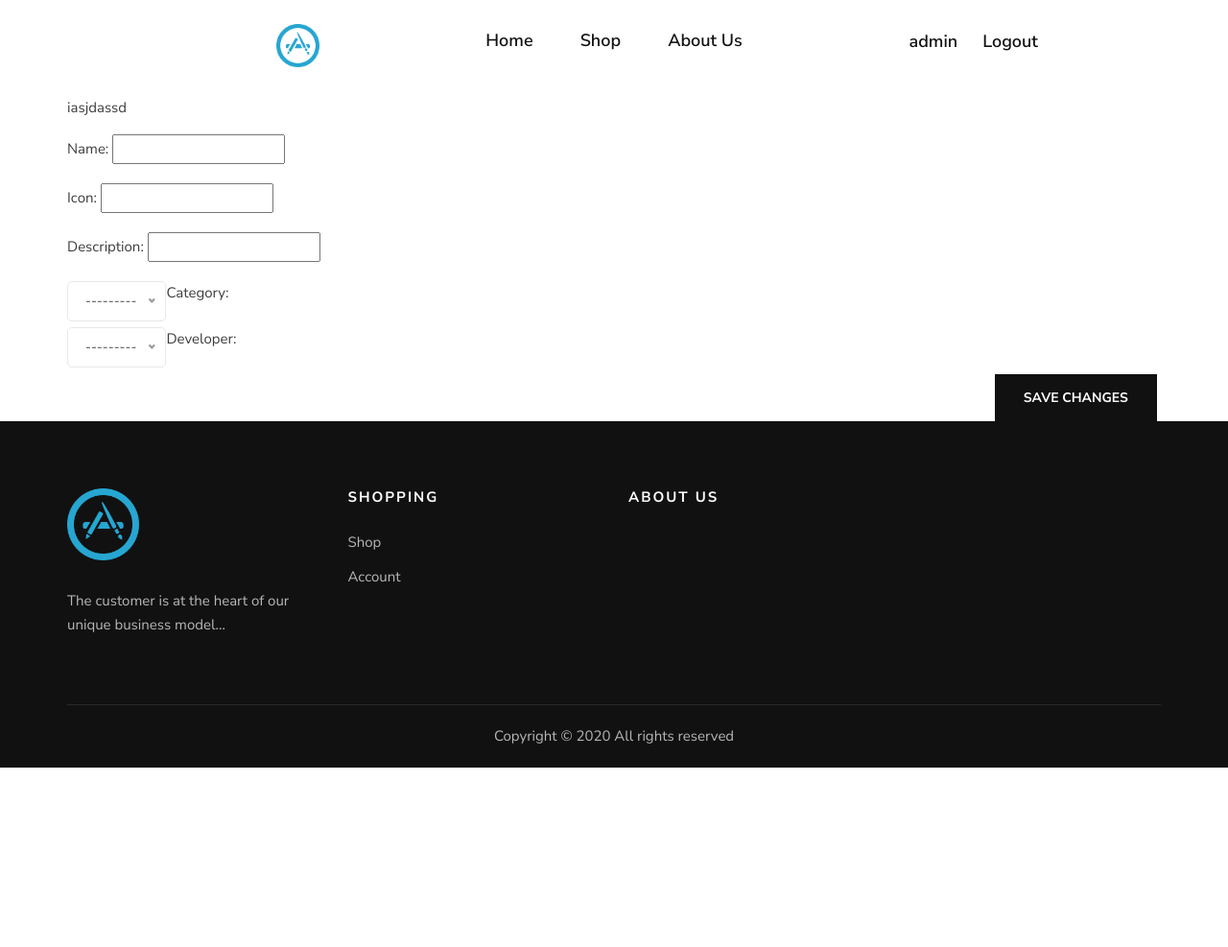
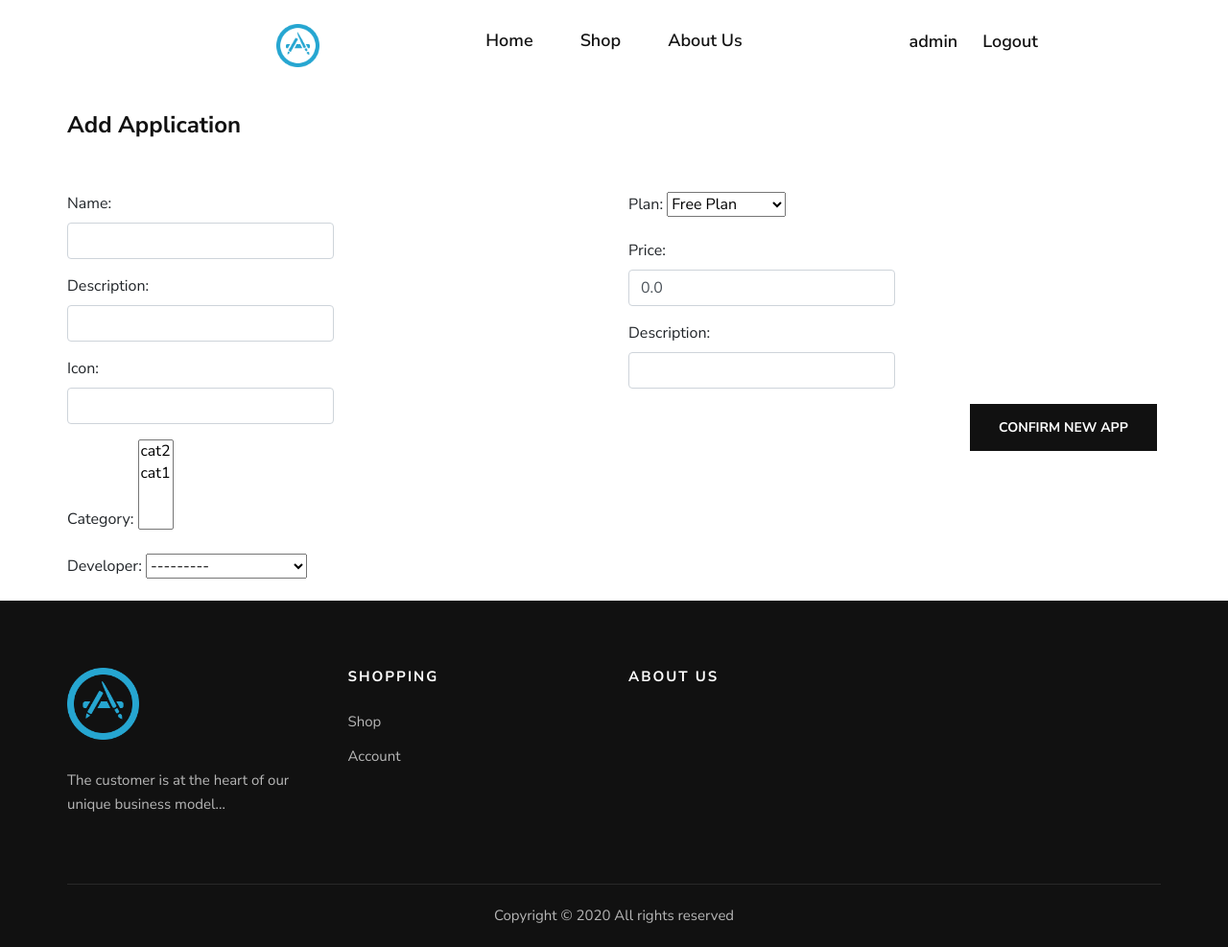
Before and after one commit to hugofpaiva/tpw-p1, a Django app: page /admin/apps/addApp in a window 1280 px wide. Shown: the whole page at 96% size. Before the commit the page ends 800 px from the top, so only its background shows below. Run offline with Django 3.2, Linux system fonts and the light colour scheme; a user stored in the database is signed in; data comes from the database, SQL or seed files in the repository; both versions use the stored data as it was after the commit; some libraries are stand-ins or nearby versions.

Commit message:
started form add product

```diff
--- a/webproj/app/forms.py
+++ b/webproj/app/forms.py
@@ -72,9 +72,18 @@ class AddBalanceForm(forms.Form):
     balance = forms.DecimalField(max_value=200)
 
 
-class AddProductForm(forms.Form):
-    name= forms.CharField(max_length=50)
-    icon=forms.URLField()
-    description=forms.CharField(max_length=50)
-    category=forms.ModelChoiceField(queryset=Category.objects.all())
-    developer=forms.ModelChoiceField(queryset=Developer.objects.all())
+class AddProductForm(forms.ModelForm):
+    class Meta:
+        model = Product
+        fields = ['name', 'description', 'icon', 'category','developer']
+        widgets = {
+            'name': forms.TextInput(attrs={'class': 'form-control'}),
+            'description':forms.TextInput(attrs={'class': 'form-control'}),
+            'icon':forms.URLInput(attrs={'class': 'form-control'})
+        }
+
+class AddPricingPlan(forms.Form):
+    prod = forms.IntegerField(required=False)
+    plan=forms.ChoiceField(choices=Product_Pricing_Plan.plans)
+    price = forms.DecimalField(max_digits=5,decimal_places=2,initial=0.00 ,widget=forms.NumberInput(attrs={'class': 'form-control'}))
+    description = forms.CharField(max_length=50,widget=forms.TextInput(attrs={'class': 'form-control'}))
--- a/webproj/app/templates/addapp.html
+++ b/webproj/app/templates/addapp.html
@@ -2,19 +2,55 @@
 {% load  static %}
 {% block content %}
 <div class="container" style="justify-content: center">
-        <p class="ok">iasjdassd</p>
+        {% if  error is not None %}
+       <div class="alert alert-danger" role="alert">
+            {{ error  }}
+        </div>
+    {% endif %}
+    {% if  success is not None %}
+       <div class="alert alert-success" role="alert">
+            {{ success }}
+        </div>
+    {% endif %}
+        <h4 class="font-weight-bold py-3 mb-4">
+      Add Application
+    </h4>
+    <div class="row">
+        <div class="col-lg-6">
         <form method="post">
                 {% csrf_token %}
             {% for field in form %}
                 <p>
+                <div class="form-group" style="width: 50%">
                 {{ field.label_tag }}
                 {{ field }}
+                </div>
                 </p>
             {% endfor %}
-                <div class="text-right mt-3">
-                    <button type="submit" class="site-btn">Save changes</button>&nbsp;
+
+        </div>
+    <div class="col-lg-6">
+        {% for field in form_plan %}
+                {% if field.name == 'prod' %}
+                    {{ field.has_hidden }}
+                      <p style="color: red">{{ field.errors}}</p>
+                {% else %}
+
+                <p>
+                <div class="form-group" style="width: 50%">
+                {{ field.label_tag }}
+                {{ field }}
+                  <p style="color: red">{{ field.errors}}</p>
                 </div>
-                </form>
+                </p>
+                {% endif %}
+            {% endfor %}
+      <div class="text-right mt-3">
+                    <button type="submit" class="site-btn">Confirm new App</button>&nbsp;
+      </div>
+    </form>
+        </div>
+    </div>
 
 </div>
 
@@ -23,9 +59,9 @@
 {% block javascript %}
 
         <script>
-        console.log("ok")
-        $().ready(function (){
-            alert("DANIEL GAY")
+        console.log($)
+        $(document).ready(function (){
+             $('select').niceSelect("destroy")
         })
 
     </script>
--- a/webproj/app/views.py
+++ b/webproj/app/views.py
@@ -4,7 +4,7 @@ from django.core.paginator import Paginator
 from django.db.models import Min, Avg, Count
 import math
 
-
+from django.forms import ModelForm
 
 from app.filters import ProductFilter
 from app.forms import *
@@ -503,18 +503,29 @@ def addApp(request):
         data={}
         if request.method == 'POST':
             form=AddProductForm(request.POST)
-            data['form']=form
-            if form.is_valid():
-                name=form.cleaned_data['name']
-                icon=form.cleaned_data['icon']
-                description=form.cleaned_data['description']
-                prod = Product(name=name,icon=icon,description=description)
-                prod.category,prod.developer=form.cleaned_data['category'],form.cleaned_data['developer']
-                prod.save()
-                data['success']='Sucessing adding new App!'
+            form_plan=AddPricingPlan(request.POST)
+            data['form'] = form
+            data['form_plan']=form_plan
+            if form.is_valid() and form_plan.is_valid():
+                print(form_plan.cleaned_data)
+                if form_plan.cleaned_data['price']>0.00 and form_plan.cleaned_data['plan'] =='FREE':
+                    data['error'] = "You cannot add Price to a Free plan Type!"
+                elif form_plan.cleaned_data['price']== 0.00 and form_plan.cleaned_data['plan'] !='FREE':
+                    data['error'] = "You have to add Price to monthly or annual plans!"
+                else:
+                    form.save()
+                    app_name=form.cleaned_data['name']
+                    app=Product.objects.filter(name=app_name)[0]
+                    pricing_plan=Product_Pricing_Plan(product=app)
+                    pricing_plan.plan_type=form_plan.cleaned_data['plan']
+                    pricing_plan.price=form_plan.cleaned_data['price']
+                    pricing_plan.description=form_plan.cleaned_data['description']
+                    pricing_plan.save()
+                    data['success'] = 'Sucessing adding new App!'
             else:
                 data['error'] = 'Some error Ocurred. Check bellow for details'
         else:
             data['form'] = AddProductForm()
-        return render(request,'addapp.html',data)
-    return  redirect('notfound')
+            data['form_plan'] = AddPricingPlan()
+        return render(request,'addapp.html', data)
+    return redirect('notfound')
--- a/webproj/webproj/urls.py
+++ b/webproj/webproj/urls.py
@@ -40,6 +40,7 @@ urlpatterns = [
     path('admin/apps/', views.adminApps, name="adminApps"),
 
     path('admin/apps/addApp', views.addApp, name='addApp'),
+
     path('404/', views.handler404, name="notfound"),
 
     path('about/', views.aboutus, name="aboutus"),
```
Also changed, not shown: webproj/db.sqlite3.
